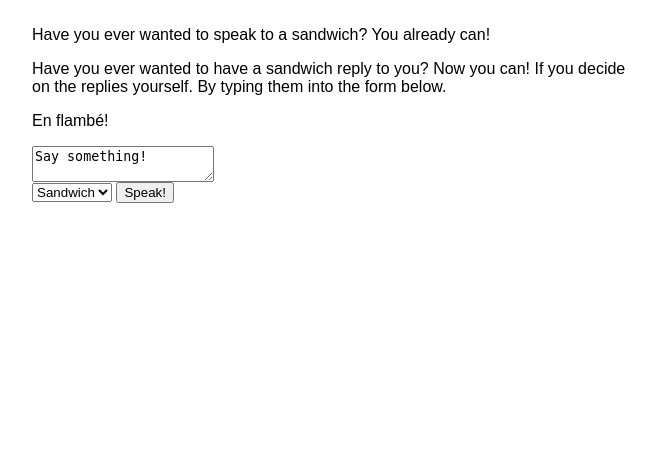
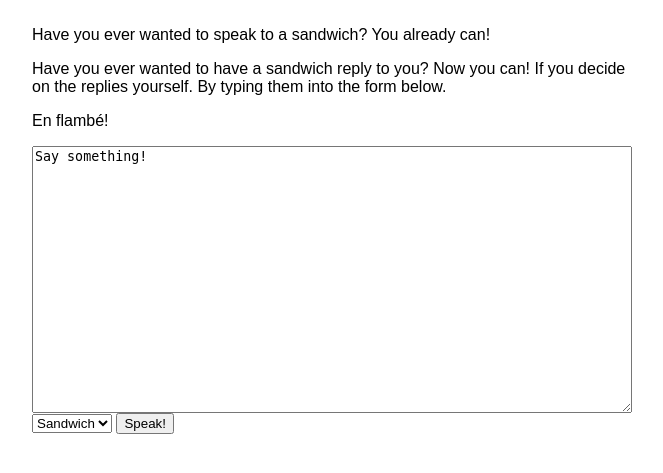
Before and after one commit to En-Flambe/en-flamb-neigh, a Flask app: page / in a window 1280 px wide. Shown: the part 67-540 px from the top of the page, without its empty margins (308-971 px from the left). Run offline with Flask 2, Linux system fonts and the light colour scheme.

Commit message:
sexy styling

```diff
--- a/static/style.css
+++ b/static/style.css
@@ -22,3 +22,8 @@ body {
 
   font-family: sans-serif;
 }
+
+textarea {
+  width: 100%;
+  height: 20em;
+}
```
